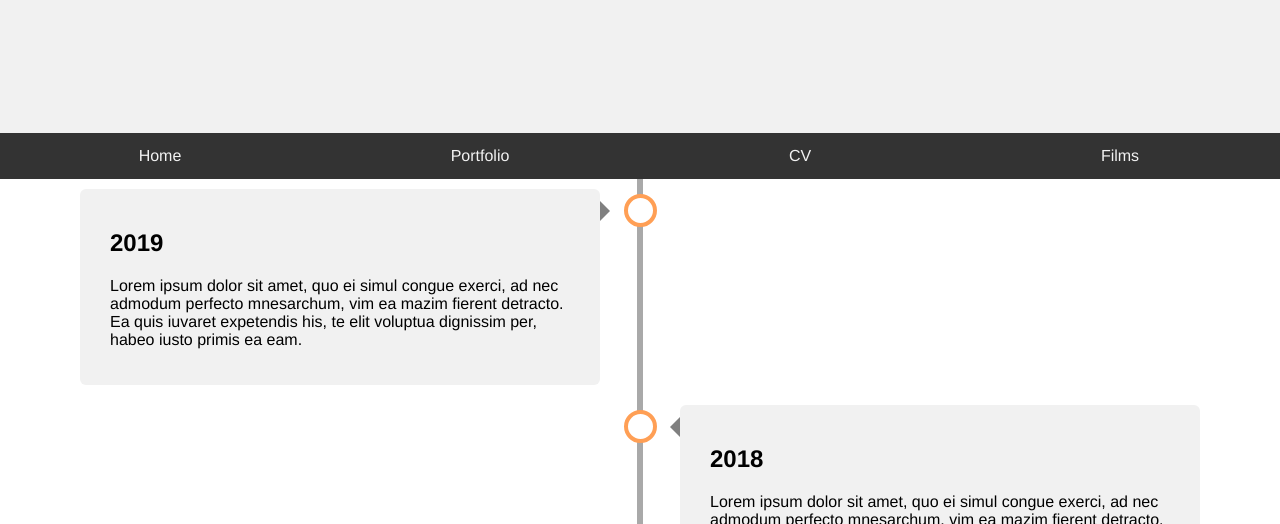
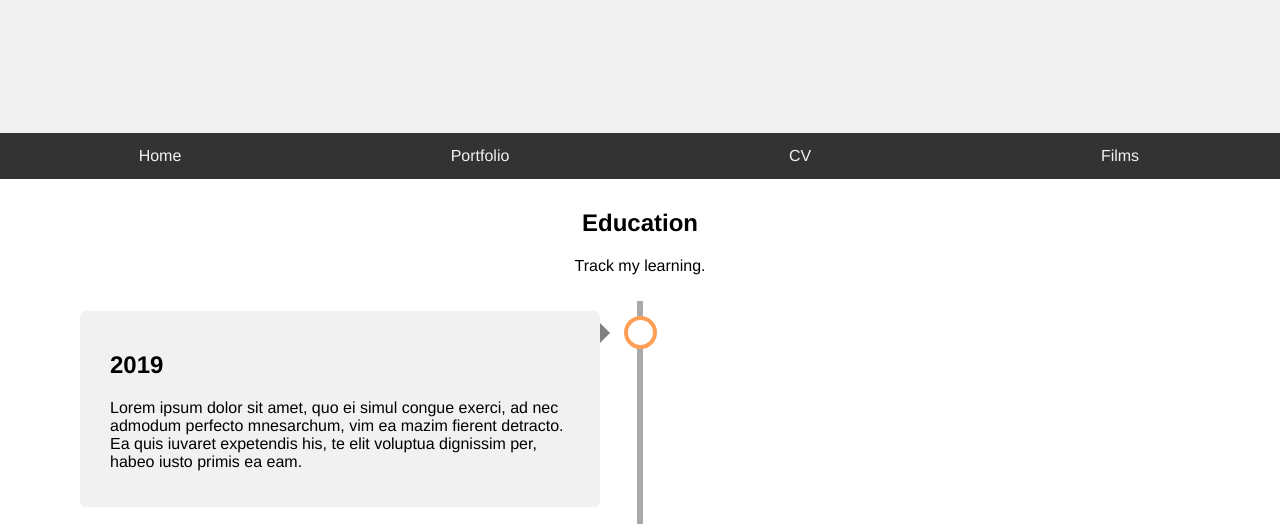
Before and after one commit to hannaselim/portfolio, a plain HTML site: page cv.html in a window 1280 px wide. Shown: the part 221-745 px from the top of the page. Drawn offline with Linux system fonts and the light colour scheme.

Commit message:
CV headings styling (education and skills)

```diff
--- a/cv.html
+++ b/cv.html
@@ -19,6 +19,10 @@
     </div>
     <body>
 <main>
+   <div class="cvheading">
+       <h2>Education</h2>
+       <p>Track my learning.</p>
+   </div>
     <div class="timeline">
   <div class="container left">
     <div class="content">
@@ -57,6 +61,10 @@
     </div>
   </div>
 </div>
+<div class="cvheading">
+       <h2>Skills</h2>
+       <p>Track my what I excel at.</p>
+   </div>
 </main>
     </body>
 </html>
--- a/style.css
+++ b/style.css
@@ -206,3 +206,10 @@ body {
   left: 0%;
   }
 }
+
+/* CV headings */
+.cvheading {
+  background-color: white;
+  padding: 10px;
+  text-align: center;
+}
```
